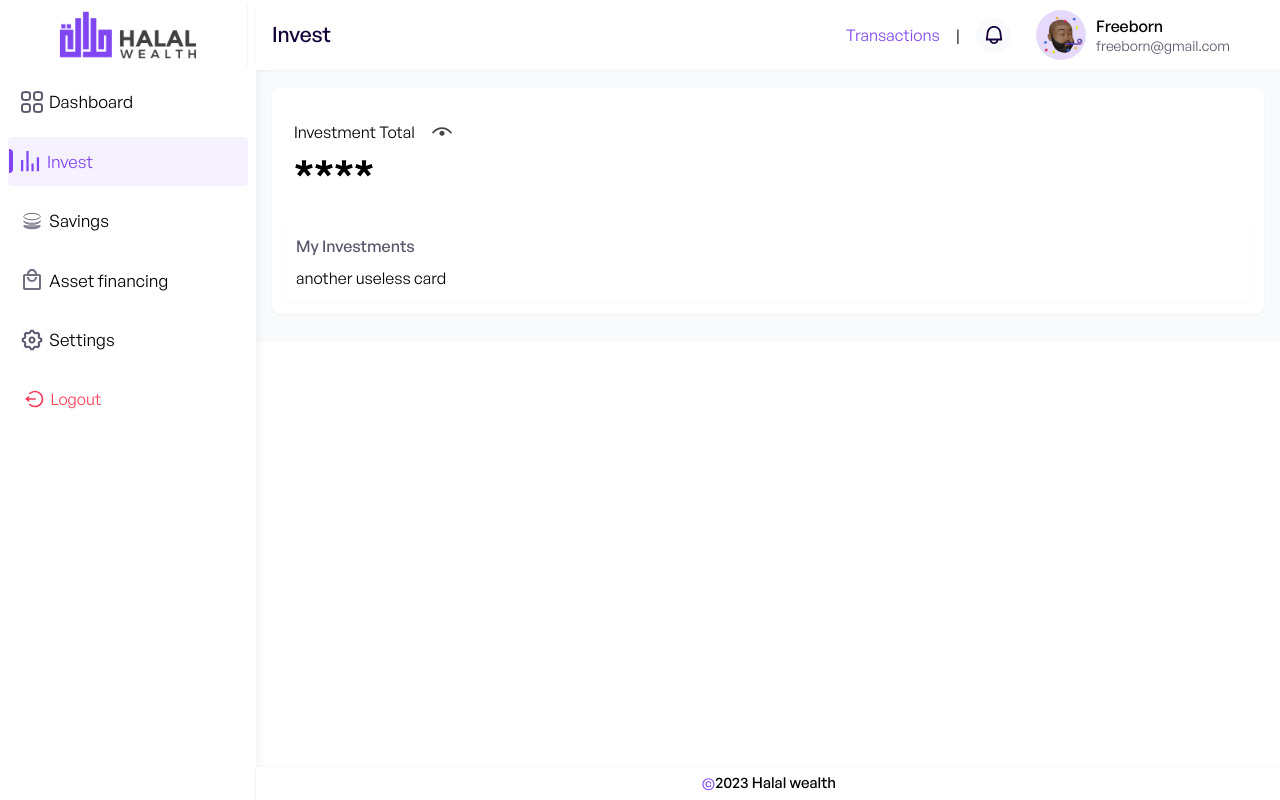
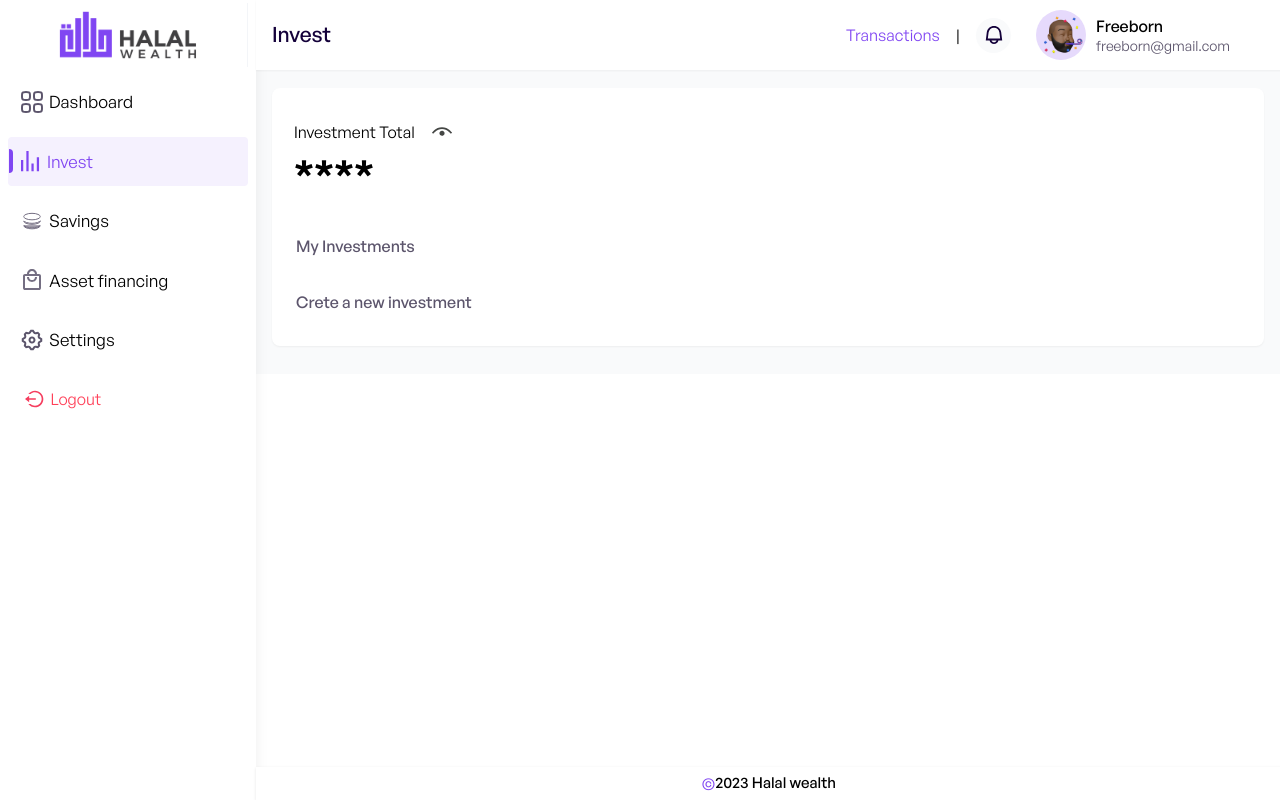
Before and after one commit to Stepheeeen/halal-wealth, a Next.js app: page /dashboard/invest/balance in a window 1280 px wide. Built offline with nearby package versions, Linux system fonts and the light colour scheme.

Commit message:
;lkjhgfd

```diff
--- a/src/app/dashboard/invest/balance/page.tsx
+++ b/src/app/dashboard/invest/balance/page.tsx
@@ -21,8 +21,16 @@ const Page = () => {
       <div className="w-full overflow-x-auto mt-2 whitespace-nowrap bg-white shadow-sm rounded-lg p-3">
         <BalanceCard customStyle='text-black p-0 ml-[-10px]' styleName='' CardTitle='Investment Total' hideBalance={handleClick} BalanceIcon={show ? <HideIcon /> : <ShowIcon />} Balance={show ? '₦ 100,000' : '****'} handleClick1={''} handleClick2={''} button1='' button2='' buttonIcon1={''} buttonIcon2={''} styling1='' styling2='' />
 
-        <ChildCard CardTitle='My Investments' cardStyle='mt-[-7%]'>
-          {/* <h1 className='font-[620] text-[50px] mb-3'>₦ 100,000</h1> */}      another useless card
+        <ChildCard CardTitle='My Investments' cardStyle='mt-[-7%] remove-shadow'>
+          <div>
+
+          </div>
+        </ChildCard>
+
+        <ChildCard CardTitle='Crete a new investment' cardStyle=' remove-shadow'>
+          <div>
+
+          </div>
         </ChildCard>
       </div>
     </DashboardContainer>
--- a/src/app/globals.css
+++ b/src/app/globals.css
@@ -76,3 +76,7 @@
 .pad_0 header{
   box-shadow: none;
 }
+
+.remove-shadow{
+  box-shadow: none;
+}
```
